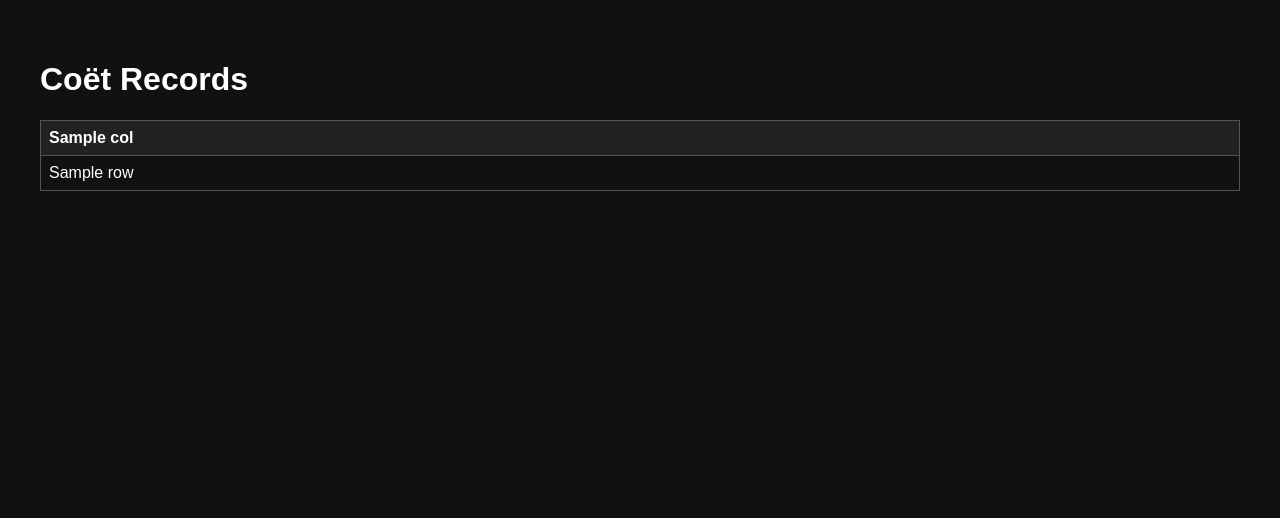
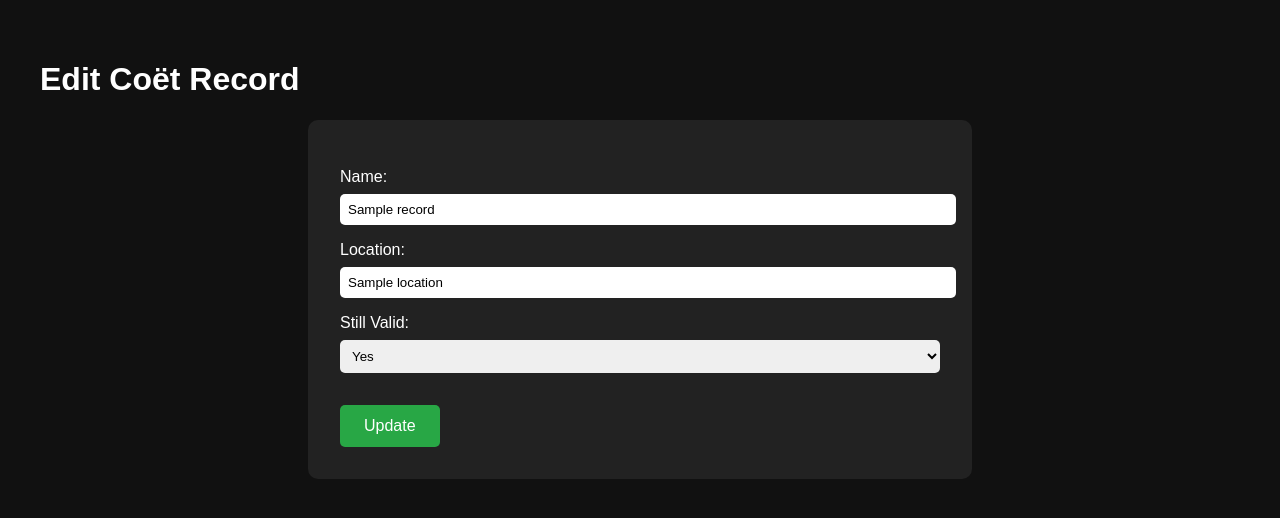
Before and after one commit to hjansonah/lequipier, a Flask app: template templates/record.html in a window 1280 px wide. Shown: the top 518 px of the page. Run offline with Flask 3, Linux system fonts and the light colour scheme; the template is opened without the code that fills it: most values are stand-ins (such as "Sample title", 1, 10 or a date in 2020); some libraries are stand-ins or nearby versions.

```diff
--- a/templates/record.html
+++ b/templates/record.html
@@ -2,34 +2,68 @@
 <html lang="en">
 <head>
     <meta charset="UTF-8">
-    <title>Coët Records</title>
+    <title>Edit Coët Record</title>
+    <meta name="viewport" content="width=device-width, initial-scale=1">
     <style>
-        body { font-family: Arial, sans-serif; background-color: #111; color: #fff; padding: 2rem; }
-        table { width: 100%; border-collapse: collapse; margin-top: 1rem; }
-        th, td { padding: 0.5rem; border: 1px solid #555; text-align: left; }
-        th { background-color: #222; }
-        tr:nth-child(even) { background-color: #1a1a1a; }
+        body {
+            font-family: Arial, sans-serif;
+            background-color: #111;
+            color: #fff;
+            padding: 2rem;
+        }
+        form {
+            max-width: 600px;
+            margin: auto;
+            background-color: #222;
+            padding: 2rem;
+            border-radius: 10px;
+        }
+        label {
+            display: block;
+            margin-top: 1rem;
+        }
+        input, select {
+            width: 100%;
+            padding: 0.5rem;
+            margin-top: 0.5rem;
+            border: none;
+            border-radius: 5px;
+        }
+        button {
+            margin-top: 2rem;
+            padding: 0.75rem 1.5rem;
+            background-color: #28a745;
+            border: none;
+            border-radius: 5px;
+            color: white;
+            font-size: 1rem;
+            cursor: pointer;
+        }
+        button:hover {
+            background-color: #218838;
+        }
     </style>
 </head>
 <body>
-    <h1>Coët Records</h1>
-    <table>
-        <thead>
-            <tr>
-                {% for col in columns %}
-                    <th>{{ col }}</th>
-                {% endfor %}
-            </tr>
-        </thead>
-        <tbody>
-            {% for row in rows %}
-                <tr>
-                    {% for col in columns %}
-                        <td>{{ row[col] }}</td>
-                    {% endfor %}
-                </tr>
-            {% endfor %}
-        </tbody>
-    </table>
+    <h1>Edit Coët Record</h1>
+    <form action="/update/{{ record.ID }}" method="post">
+        <!-- Example fields (adapt based on your actual columns) -->
+
+        <label for="name">Name:</label>
+        <input type="text" name="name" id="name" value="{{ record.name }}">
+
+        <label for="location">Location:</label>
+        <input type="text" name="location" id="location" value="{{ record.location }}">
+
+        <label for="still_valid">Still Valid:</label>
+        <select name="still_valid" id="still_valid">
+            <option value="yes" {% if record.still_valid == 'yes' %}selected{% endif %}>Yes</option>
+            <option value="no" {% if record.still_valid == 'no' %}selected{% endif %}>No</option>
+        </select>
+
+        <!-- Add more fields as needed -->
+
+        <button type="submit">Update</button>
+    </form>
 </body>
 </html>
```
